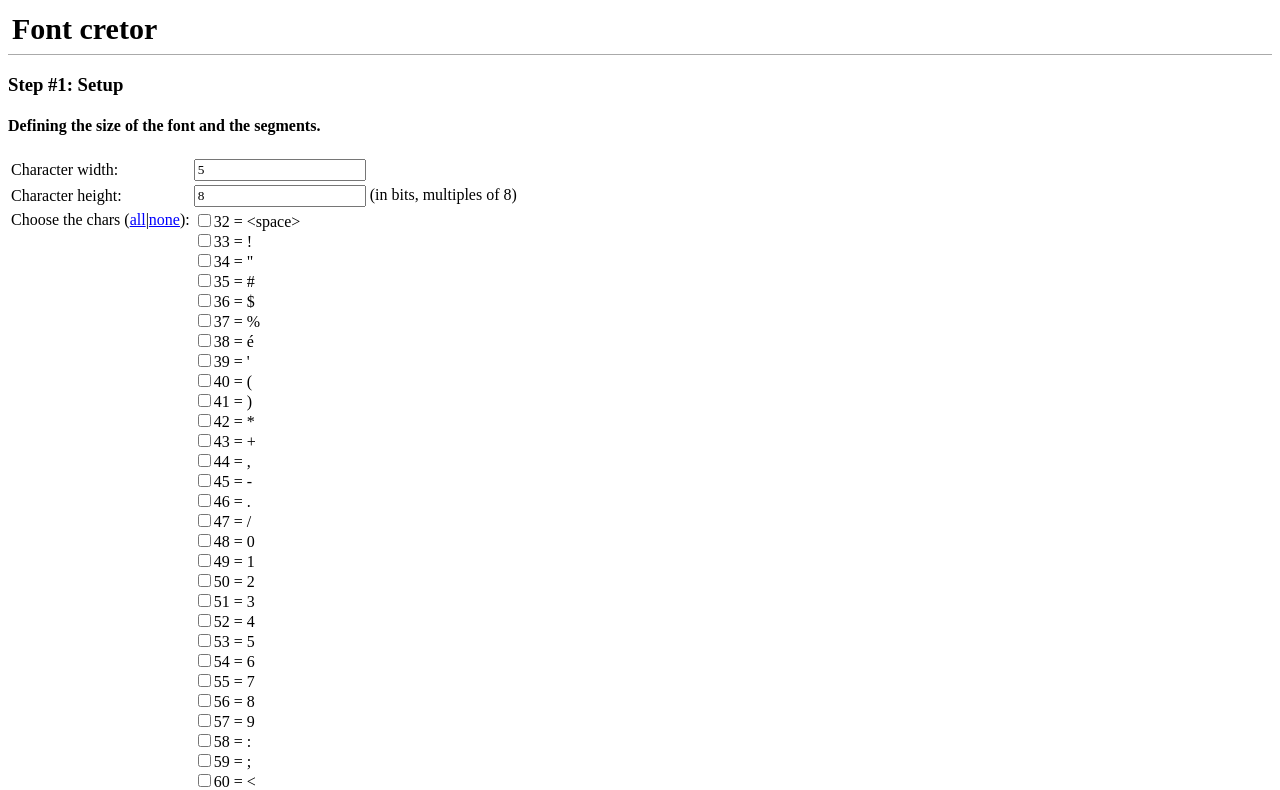
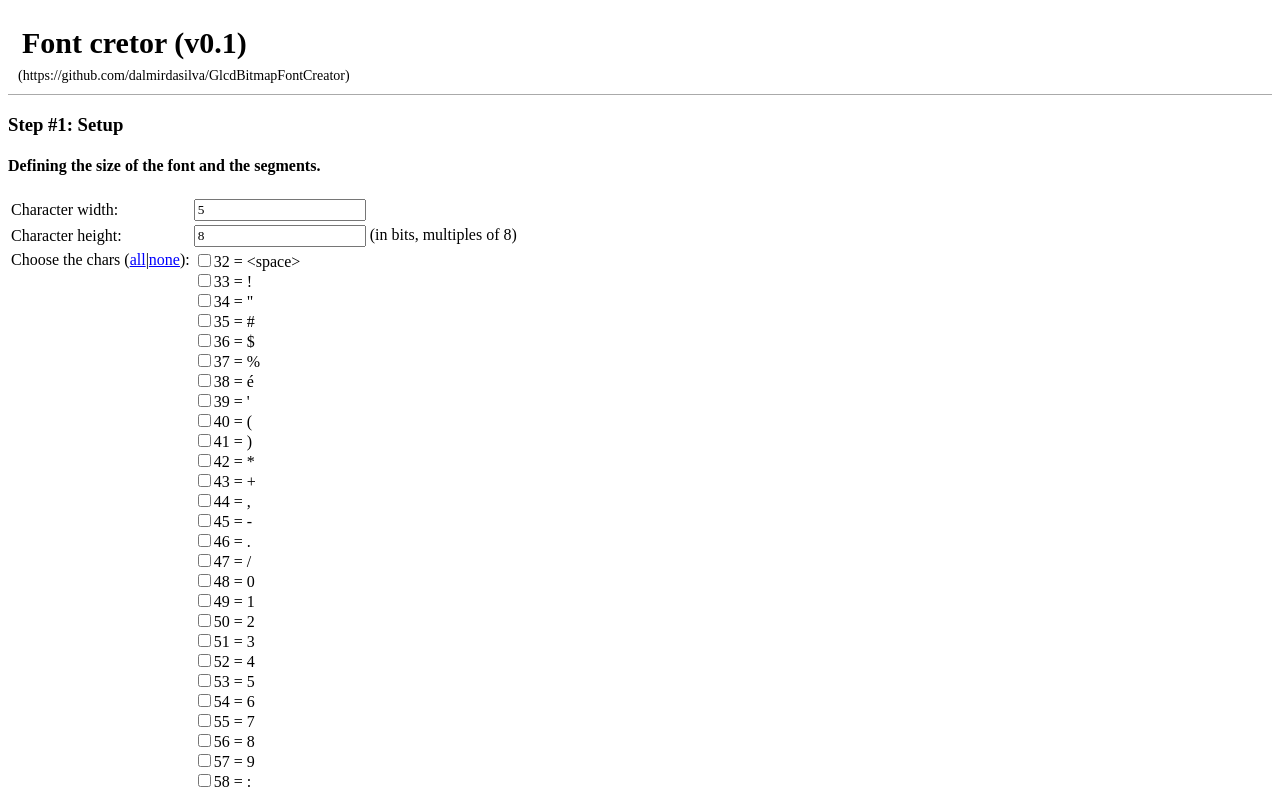
Before and after one commit to dalmirdasilva/GlcdBitmapFontCreator, a plain HTML site: page index.html in a window 1280 px wide. Shown: the top 790 px of the page. Drawn offline with Linux system fonts and the light colour scheme.

Commit message:
Adding header info

```diff
--- a/index.html
+++ b/index.html
@@ -1,4 +1,7 @@
-<div class="header"><h2>Font cretor</h2></div>
+<div class="header">
+    <h2>Font cretor (v0.1)</h2>
+    <div style="font-size: 14px;">(https://github.com/dalmirdasilva/GlcdBitmapFontCreator)</div>
+</div>
 
 <div id="step1">
     <div><h3>Step #1: Setup</h3></div>
--- a/style.css
+++ b/style.css
@@ -25,12 +25,13 @@ h2 {
 .header {
     font-size: 20px;
     border-bottom: 1px solid #aaa;
+    padding: 10px;
 }
 
 .footer {
     margin-top: 10px;
     border-top: 1px solid #aaa;
-    color: #ddd;
+    color: #aaa;
 }
 
 .selected-cell {
```
